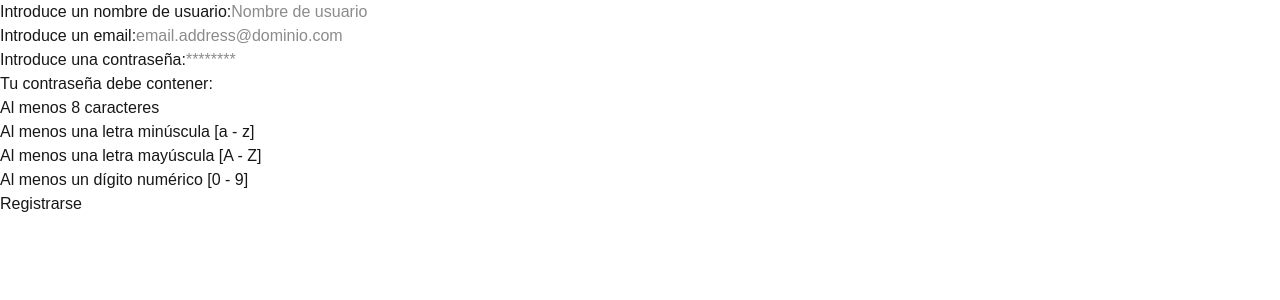
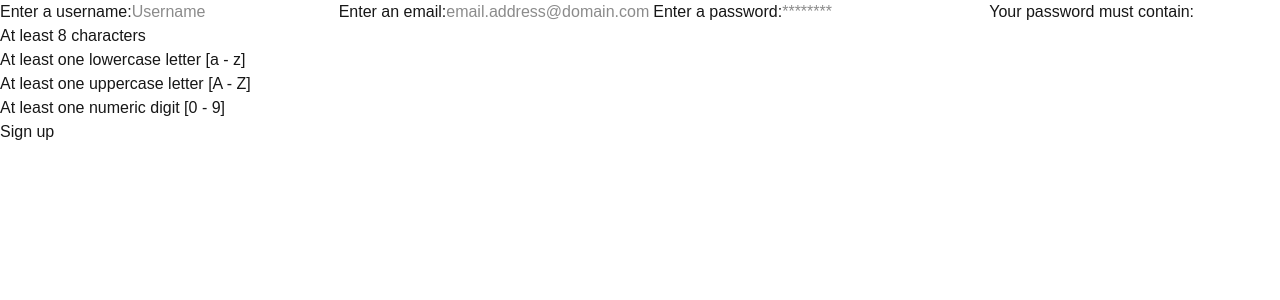
Before and after one commit to Sa4dUs/ps2526-grupo1, a Next.js app: page /signup in a window 1280 px wide. Shown: the top 300 px of the page. Built offline with nearby package versions, Linux system fonts and the light colour scheme.

Commit message:
sign up update

```diff
--- a/app/signup/page.tsx
+++ b/app/signup/page.tsx
@@ -8,23 +8,16 @@ export default function SignUpPage() {
     const [email, setEmail] = useState('');
     const [password, setPassword] = useState('');
     const [errorMessage, setErrorMessage] = useState("");
+    const [usernameError, setUsernameError] = useState('');
+    const [emailError, setEmailError] = useState('');
+    const [passwordError, setPasswordError] = useState('');
     const router = useRouter();
 
     const handleSubmit = async (e: FormEvent<HTMLFormElement>) => {
         e.preventDefault();
         try {
-            if (!username || !email || !password) {
-                setErrorMessage("Por favor, rellene todos los campos del formulario");
-                return;
-            }
-            const nickname = document.getElementById('username') as HTMLInputElement;
-            const mail = document.getElementById('email') as HTMLInputElement;
-            const pw = document.getElementById('password') as HTMLInputElement;
-            const userStatus = nickname.classList.contains('correct');
-            const emailStatus = mail.classList.contains('correct');
-            const passwordStatus = pw.classList.contains('correct');
-            if (!userStatus || !emailStatus || !passwordStatus) {
-                setErrorMessage('Por favor, corrija los campos marcados en rojo o vacíos');
+            if (!username || !email || !password || usernameError || emailError || passwordError) {
+                setErrorMessage("Please, fill in all required fields in the form");
                 return;
             }
 
@@ -43,12 +36,13 @@ export default function SignUpPage() {
             switch (response.status) {
                 case 200:
                     router.push("/");
-                    console.log("Registro correcto", data);
+                    console.log("Successful registration: ", data);
                 case 500:
                     setErrorMessage("Internal error");
             }
         } catch (err) {
-            setErrorMessage("Ocurrió un error durante el registro");
+            console.log("SignUp error: ", err);
+            setErrorMessage("An error occurred during registration");
         }
     }
 
@@ -56,91 +50,62 @@ export default function SignUpPage() {
     return (
         <>
             <div className="bodyContainer">
-                {errorMessage && (
-                    <div>
-                        {errorMessage}
-                    </div>
-                )}
+                {errorMessage && (<div>{errorMessage}</div>)}
                 <div className="formDiv">
-                    <form id="signup-form" method="POST" onSubmit={handleSubmit}>
-                        <label htmlFor="username">Introduce un nombre de usuario:</label>
-                        <input
-                            type="text"
-                            id="username"
-                            name="username"
-                            placeholder="Nombre de usuario"
-                            value={username}
-                            onChange={(e) => { setUsername(e.target.value); validateField("error-username", "username", "El nombre de usuario no es válido (no puede estar vacío)", e.target.value !== '') }}
+                    <form onSubmit={handleSubmit}>
+                        <label htmlFor="username">Enter a username:</label>
+                        <input type="text" id="username" name="username" placeholder="Username" value={username}
+                            onChange={(e) => {
+                                setUsername(e.target.value);
+                                if (!e.target.value.trim()) {
+                                    setUsernameError("Username is not valid (cannot be empty)");
+                                } else {
+                                    setUsernameError('');
+                                }
+                            }}
                         />
-                        <div id="error-username" className="error"></div>
+                        {usernameError && <div className="error">{usernameError}</div>}
 
-                        <label htmlFor="email">Introduce un email:</label>
-                        <input
-                            type="email"
-                            id="email"
-                            name="email"
-                            placeholder="email.address@dominio.com"
-                            value={email}
-                            onChange={(e) => { setEmail(e.target.value); validateField("error-email", "email", "El email no es válido o ya está en uso", (e.target.value.trim() !== '' && e.target.value.includes('@') && e.target.value.includes('.'))) }}
+                        <label htmlFor="email">Enter an email:</label>
+                        <input type="email" id="email" name="email" placeholder="email.address@domain.com" value={email}
+                            onChange={(e) => {
+                                setEmail(e.target.value);
+                                if (!e.target.value.trim() || !e.target.value.includes('@') || !e.target.value.includes('.')) {
+                                    setEmailError("Email is not valid or already in use");
+                                } else {
+                                    setEmailError('');
+                                }
+                            }}
                         />
-                        <div id="error-email" className="error"></div>
+                        {emailError && <div className="error">{emailError}</div>}
 
-                        <label htmlFor="password">Introduce una contraseña:</label>
-                        <input
-                            type="password"
-                            id="password"
-                            name="password"
-                            placeholder="********"
-                            value={password}
-                            onChange={(e) => { setPassword(e.target.value); validateField("error-password", "password", "La contraseña debe tener al menos 8 caracteres, una letra minúscula, una letra mayúscula y un número.", (e.target.value.length >= 8 && /[a-z]/.test(e.target.value) && /[A-Z]/.test(e.target.value) && /\d/.test(e.target.value))) }}
+                        <label htmlFor="password">Enter a password:</label>
+                        <input type="password" id="password" name="password" placeholder="********" value={password}
+                            onChange={(e) => {
+                                setPassword(e.target.value);
+                                if (!e.target.value.trim() || !(e.target.value.length >= 8) || !/[a-z]/.test(e.target.value) || !/[A-Z]/.test(e.target.value) || !/\d/.test(e.target.value)) {
+                                    setPasswordError("Password must be at least 8 characters and include lowercase, uppercase, and a number.");
+                                } else {
+                                    setPasswordError('');
+                                }
+                            }}
                         />
-                        <div id="error-password" className="error"></div>
+                        {passwordError && <div className="error">{passwordError}</div>}
 
                         <label htmlFor="instructions">
-                            Tu contraseña debe contener:
+                            Your password must contain:
                             <ul>
-                                <li>Al menos 8 caracteres</li>
-                                <li>Al menos una letra minúscula [a - z]</li>
-                                <li>Al menos una letra mayúscula [A - Z]</li>
-                                <li>Al menos un dígito numérico [0 - 9]</li>
+                                <li>At least 8 characters</li>
+                                <li>At least one lowercase letter [a - z]</li>
+                                <li>At least one uppercase letter [A - Z]</li>
+                                <li>At least one numeric digit [0 - 9]</li>
                             </ul>
                         </label>
 
-                        <button type="submit">Registrarse</button>
+                        <button type="submit">Sign up</button>
                     </form>
                 </div>
             </div>
         </>
     )
 }
-
-/* VALIDATION PART */
-function showError(id: string, errorMessage: string) {
-    const error = document.getElementById(id);
-    if (error) {
-        error.textContent = errorMessage;
-        error.style.display = 'block';
-    }
-}
-
-function hideError(id: string) {
-    const error = document.getElementById(id);
-    if (error) {
-        error.textContent = '';
-        error.style.display = 'none';
-    }
-}
-
-function validateField(errorId: string, field: string, errorMessage: string, condition: boolean) {
-    const inputField = document.getElementById(field)
-    if (!inputField) return;
-    if (condition) {
-        inputField.classList.remove('incorrect');
-        inputField.classList.add('correct');
-        hideError(errorId);
-    } else {
-        inputField.classList.remove('correct');
-        inputField.classList.add('incorrect');
-        showError(errorId, errorMessage);
-    }
-}
```
